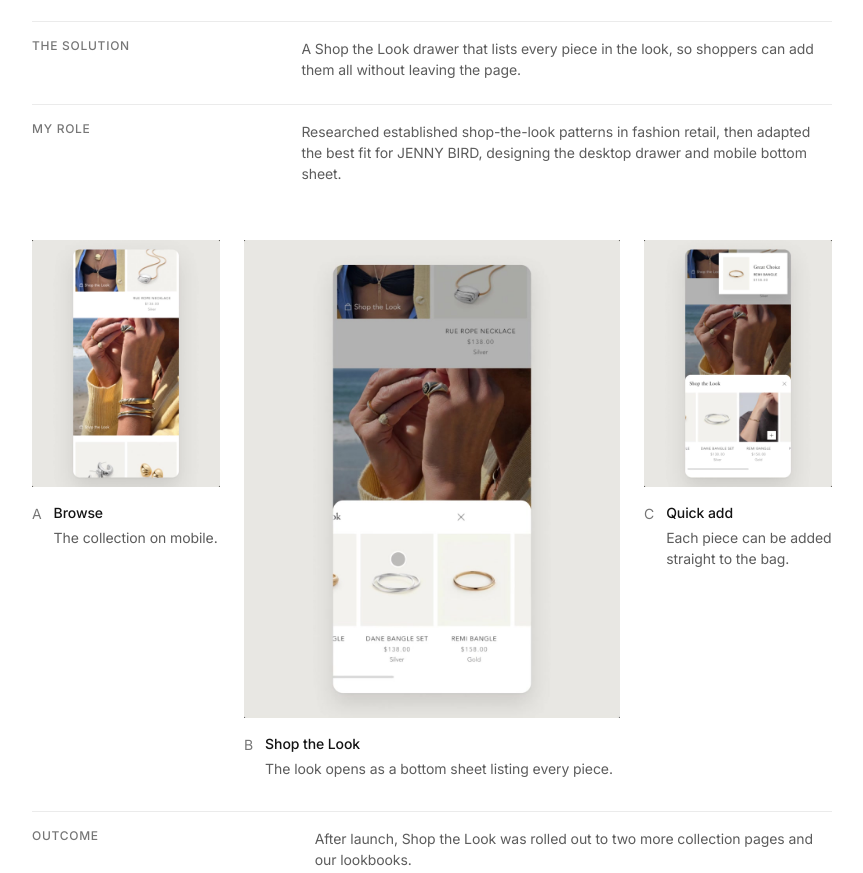
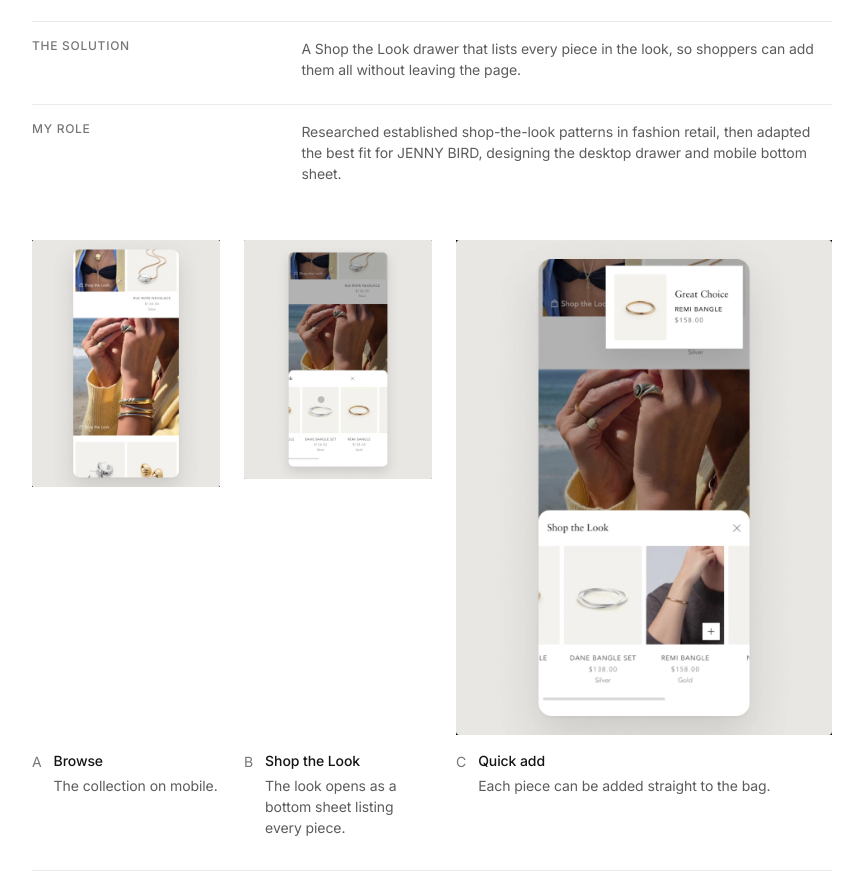
Before and after one commit to jenniferjiwork-tech/portfolio, a plain HTML site: page projects/conversion.html in a window 1280 px wide. Shown: the part 3042-3915 px from the top of the page, without its empty margins (288-1151 px from the left). Drawn offline with Linux system fonts and the light colour scheme.

Commit message:
Focus the active Shop the Look video during sequential playback

```diff
--- a/css/conversion.css
+++ b/css/conversion.css
@@ -79,3 +79,13 @@ figure{margin:0;min-width:0}.mobile-sequence figcaption{display:flex;gap:12px;ma
 .case-video[data-ready="true"] video{opacity:1}
 .case-video[data-error="true"] video{display:none}
 .case-video .scene-toggle[hidden]{display:none}
+
+/* Give the currently playing Shop the Look clip the wider column. */
+@media(min-width:761px){
+ .mobile-sequence{transition:grid-template-columns .45s ease}
+ .mobile-sequence[data-active-step="a"]{grid-template-columns:minmax(0,2fr) minmax(0,1fr) minmax(0,1fr)}
+ .mobile-sequence[data-active-step="b"]{grid-template-columns:minmax(0,1fr) minmax(0,2fr) minmax(0,1fr)}
+ .mobile-sequence[data-active-step="c"]{grid-template-columns:minmax(0,1fr) minmax(0,1fr) minmax(0,2fr)}
+ .mobile-sequence>figure{display:grid;grid-template-rows:var(--sequence-media-height,auto) auto;align-items:start}
+}
+@media(prefers-reduced-motion:reduce){.mobile-sequence{transition:none}}
--- a/js/conversion.js
+++ b/js/conversion.js
@@ -164,3 +164,15 @@ window.addEventListener('scroll', () => {
 window.addEventListener('resize', updateSection);
 window.addEventListener('load', updateSection);
 updateSection();
+
+/* Reserve the largest media height so focus changes do not move the next section. */
+const focusSequence = document.querySelector('.mobile-sequence');
+if (focusSequence) {
+  const sizeFocusSequence = () => {
+    const gap = parseFloat(getComputedStyle(focusSequence).columnGap) || 24;
+    const largeWidth = Math.max(0, (focusSequence.clientWidth - gap * 2) / 2);
+    focusSequence.style.setProperty('--sequence-media-height', `${largeWidth * 1200 / 912}px`);
+  };
+  new ResizeObserver(sizeFocusSequence).observe(focusSequence);
+  sizeFocusSequence();
+}
--- a/projects/conversion.html
+++ b/projects/conversion.html
@@ -8,8 +8,8 @@
   <link rel="stylesheet" href="../css/fonts.css">
   <link rel="stylesheet" href="../css/styles.css?v=controls-1">
   <script src="../js/main.js?v=controls-1" defer></script>
-  <link rel="stylesheet" href="../css/conversion.css?v=gift-size-1">
-  <script src="../js/conversion.js?v=mp4-2" defer></script>
+  <link rel="stylesheet" href="../css/conversion.css?v=focus-1">
+  <script src="../js/conversion.js?v=focus-1" defer></script>
 </head>
 <body id="top" class="conversion-page" data-page="conversion">
 <a class="skip-link" href="#main">Skip to content</a>
@@ -35,7 +35,7 @@
 <video data-src="../assets/videos/conversion/02-collection-pages.mp4" data-poster="../assets/images/conversion/posters/02-collection-pages.jpg" muted playsinline preload="none" width="1920" height="1240" aria-label="Motion / Feature 01 — UGC collection pages"></video>
 <button class="scene-toggle" type="button" aria-label="Play demo" hidden></button>
 </div><div class="case-stats"><div><strong>+16%</strong><p>Higher conversion in Canada</p></div><div><strong>+29%</strong><p>Higher conversion in the US</p></div></div><p class="case-note">Relative lift in conversion rate from a 7-week A/B test on the anklets collection (Feb–Mar 2025, Intelligems). UGC won and was rolled out to other collection pages, starting with sunglasses. The standard template held a slight edge on order value in the US, so the next step was a hybrid that mixes UGC with product shots.</p><div class="case-timeline"><div class="timeline-caption"><span class="eyebrow">Timeline</span><p>Feb–Mar 2025 <span>· 7-week A/B test, then rolled out to more collections</span></p></div><div class="timeline-line"><i class="timeline-progress" style="left:6.932812%;width:9.385937%"></i><i class="year-tick"></i></div><div class="timeline-dates"><span>Jan 2025</span><span>Jan 2026</span><span>May 2026</span></div></div></section>
-<section id="shop-the-look" class="case-section"><header class="case-section-header"><div><p class="section-kicker">Design · 02</p><p class="section-name">Shop the Look</p></div><h2>Shop every piece the model is wearing,<br>without leaving the page.</h2></header><dl class="case-context"><div><dt>The problem</dt><dd>Customers kept reaching out through customer care and DMs to ask which pieces a model was wearing. Finding a full look on the site wasn’t seamless.</dd></div><div><dt>The solution</dt><dd>A Shop the Look drawer that lists every piece in the look, so shoppers can add them all without leaving the page.</dd></div><div><dt>My role</dt><dd>Researched established shop-the-look patterns in fashion retail, then adapted the best fit for JENNY BIRD, designing the desktop drawer and mobile bottom sheet.</dd></div></dl><div class="mobile-sequence">
+<section id="shop-the-look" class="case-section"><header class="case-section-header"><div><p class="section-kicker">Design · 02</p><p class="section-name">Shop the Look</p></div><h2>Shop every piece the model is wearing,<br>without leaving the page.</h2></header><dl class="case-context"><div><dt>The problem</dt><dd>Customers kept reaching out through customer care and DMs to ask which pieces a model was wearing. Finding a full look on the site wasn’t seamless.</dd></div><div><dt>The solution</dt><dd>A Shop the Look drawer that lists every piece in the look, so shoppers can add them all without leaving the page.</dd></div><div><dt>My role</dt><dd>Researched established shop-the-look patterns in fashion retail, then adapted the best fit for JENNY BIRD, designing the desktop drawer and mobile bottom sheet.</dd></div></dl><div class="mobile-sequence" data-active-step="a">
 <figure><div class="motion-stage case-video" data-case-video data-video-controls="false" role="group" aria-label="Stage — motion A" style="aspect-ratio:912/1200">
 <img class="case-video-poster" src="../assets/images/conversion/posters/04-browse-mobile.jpg" alt="Stage — motion A" width="912" height="1200" loading="lazy" decoding="async">
 <video data-src="../assets/videos/conversion/04-browse-mobile.mp4" data-poster="../assets/images/conversion/posters/04-browse-mobile.jpg" muted playsinline preload="none" width="912" height="1200" aria-label="Stage — motion A"></video>
```
Also changed, not shown: 1 other file.
